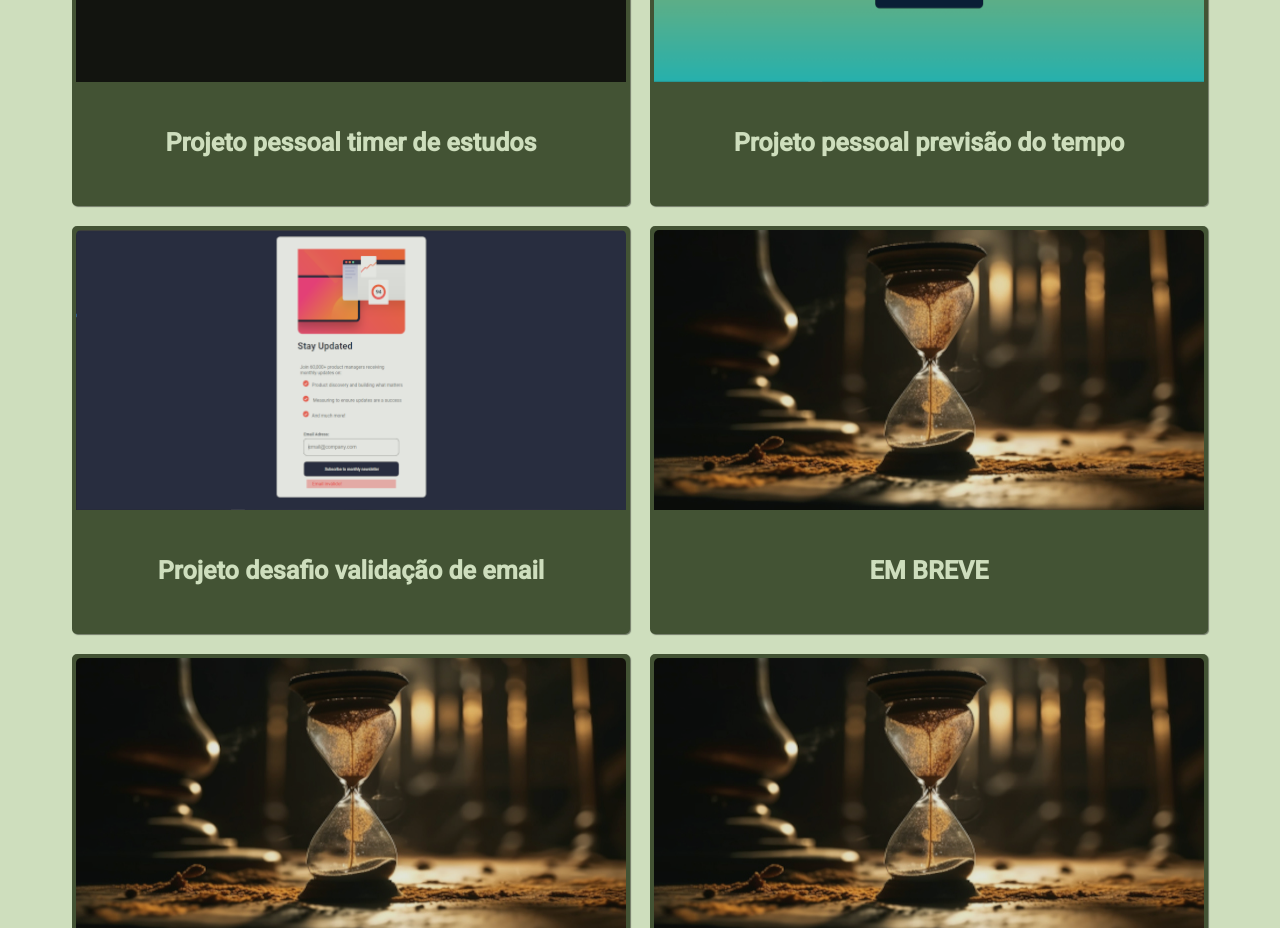
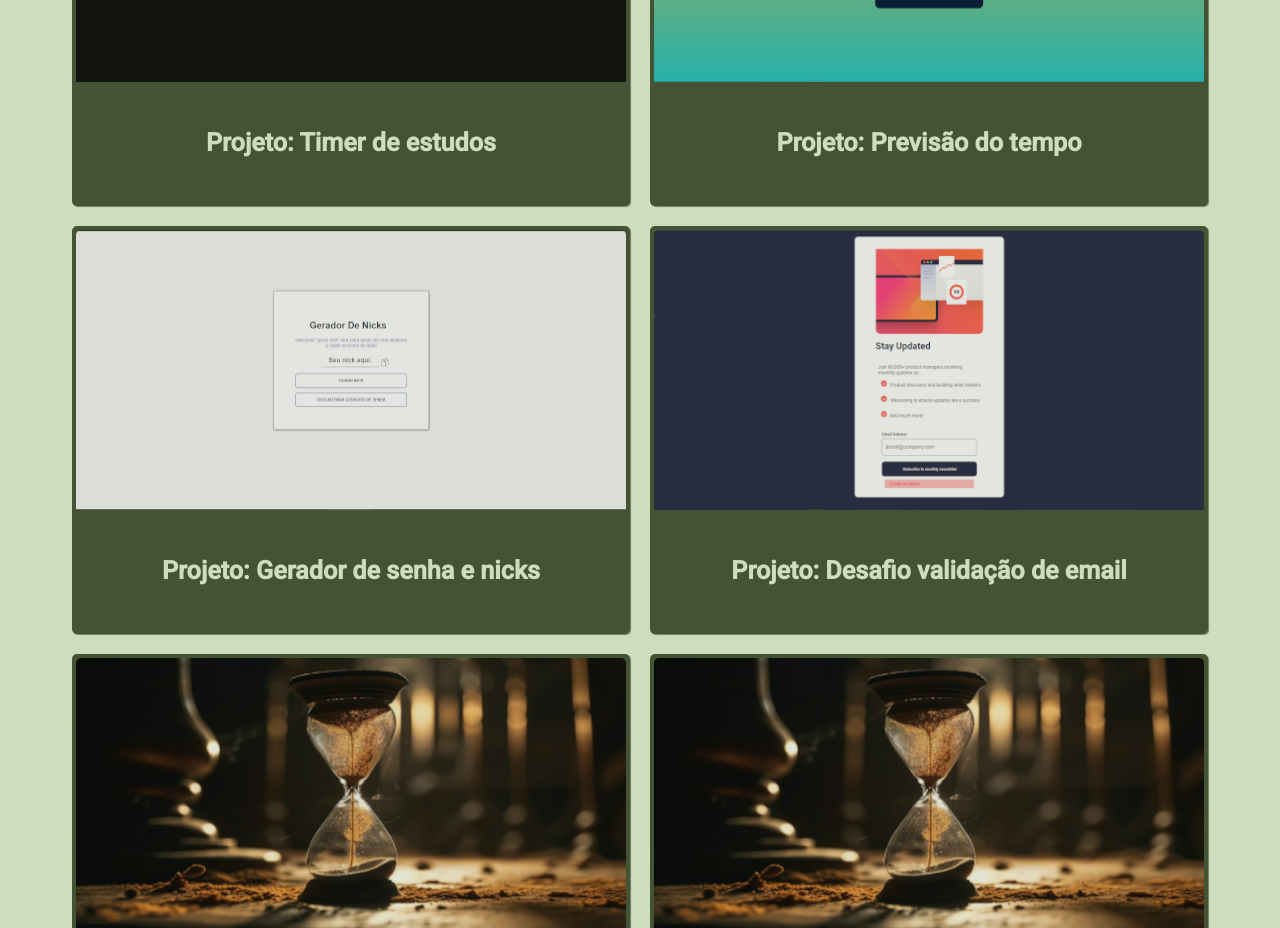
Before and after one commit to Gadarkeres/Portfolio, a React (Create React App) app: page / in a window 1280 px wide. Shown: the part 3020-3948 px from the top of the page. Built offline with nearby package versions, Linux system fonts and the light colour scheme; a web font is replaced by a local one.

Commit message:
update project

```diff
--- a/src/components/Projects/Projects.js
+++ b/src/components/Projects/Projects.js
@@ -5,6 +5,7 @@ import Card from './Card'
 import img1 from './img/timer.png'
 import img2 from './img/tempo.png'
 import img3 from './img/email.png'
+import img4 from './img/gerador.png'
 import embreve from './img/em-breve.jpg'
 // pdf
 import pdf from './file/Curriculo-Matheus-Att.pdf'
@@ -17,10 +18,10 @@ const Projects = () => {
     <section id="section4">
       <h2 className="Tittle">PROJETOS</h2>
       <div className="container_card">
-        <Card img={img1} title={"Projeto pessoal timer de estudos"} link={"https://gadarkeres.github.io/Projeto-timer/"}/>
-        <Card img={img2} title={'Projeto pessoal previsão do tempo'} link={"https://gadarkeres.github.io/Projeto-Tempo/"}/>
-        <Card img={img3} title={'Projeto desafio validação de email'} link={"https://gadarkeres.github.io/email-validation-project/"}/>
-        <Card img={embreve}title={"EM BREVE"}/>
+        <Card img={img1} title={"Projeto: Timer de estudos"} link={"https://gadarkeres.github.io/Projeto-timer/"}/>
+        <Card img={img2} title={'Projeto: Previsão do tempo'} link={"https://gadarkeres.github.io/Projeto-Tempo/"}/>
+        <Card img={img4}title={"Projeto: Gerador de senha e nicks"} link={"https://gadarkeres.github.io/Generate-Pass-Nick/"}/>
+        <Card img={img3} title={'Projeto: Desafio validação de email'} link={"https://gadarkeres.github.io/email-validation-project/"}/>
         <Card img={embreve}title={"EM BREVE"}/>
         <Card img={embreve}title={"EM BREVE"}/>
 
```
Also changed, not shown: src/components/Projects/img/gerador.png (added).
